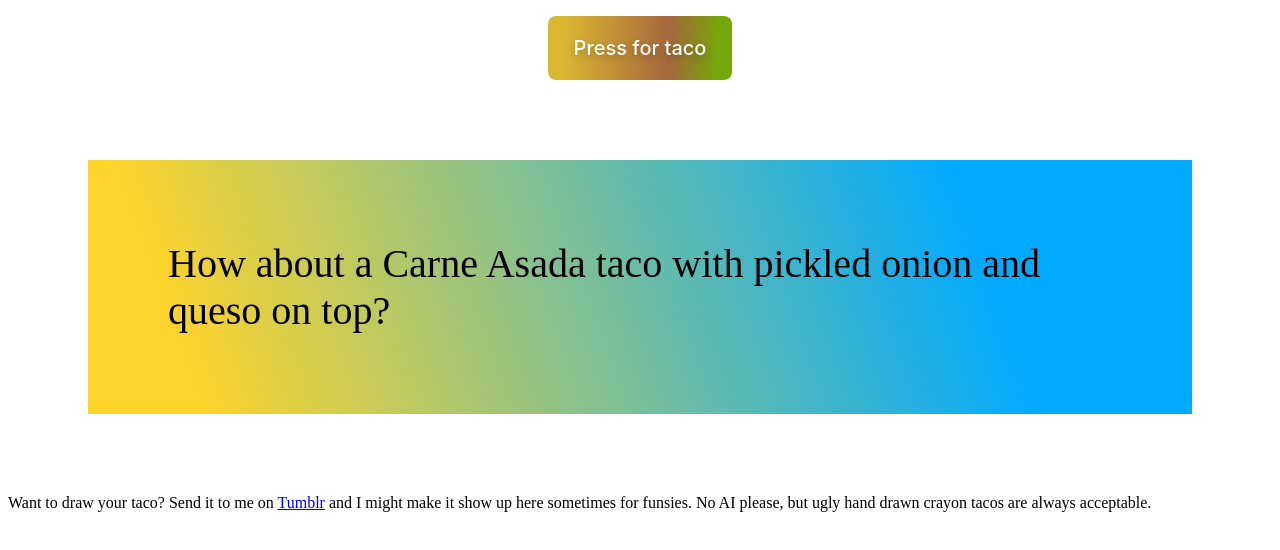
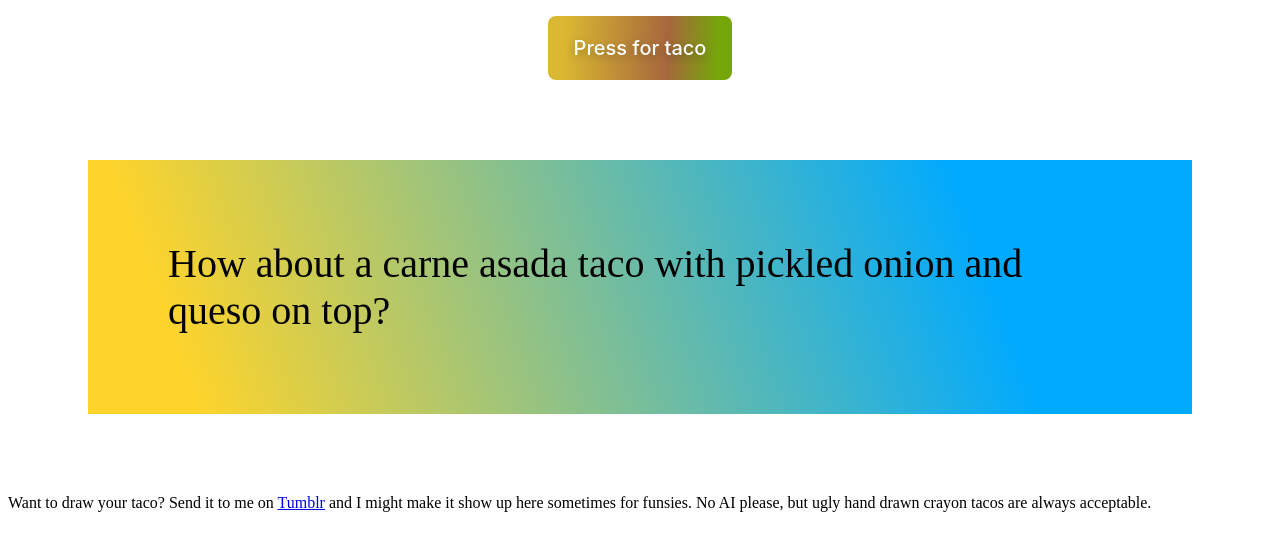
Before and after one commit to ImprobableScience/improbablescience.github.io, a plain HTML site: page taco.html in a window 1280 px wide. Both pictures are taken after a click on the button "Press for taco". Drawn offline with Linux system fonts and the light colour scheme.

Commit message:
fix capitalization, more toppings in generation

```diff
--- a/taco.html
+++ b/taco.html
@@ -53,8 +53,8 @@
 <script>
 	function taconator() {
 		var meat = [
-			"Ground Beef", "Chicken", "Carne Asada", "Chorizo", "Lengua", "Jackfruit",
-         "Pulled pork"
+			"ground beef", "chicken", "carne asada", "chorizo", "lengua", "jackfruit",
+         "pulled pork"
    	];
       meatchoice = meat[Math.floor(Math.random() * meat.length)];
 
@@ -66,8 +66,8 @@
 			"roasted veggies", "pico de gallo", "shredded cabbage", "bell peppers",
          "Hateno cheese", "monster extract", "goron spice", "mango", "corn",
    	];
-      // max toppings is 3, min is 1
-		numtoppings = Math.floor(Math.random() * 3) + 1;
+      // max toppings is 4, min is 1
+		numtoppings = Math.floor(Math.random() * 4) + 1;
       selected_toppings = [];
       for (let i = 0; i < numtoppings; i++) {
 			selected_toppings.push(toppings[Math.floor(Math.random() * toppings.length)]);
```
